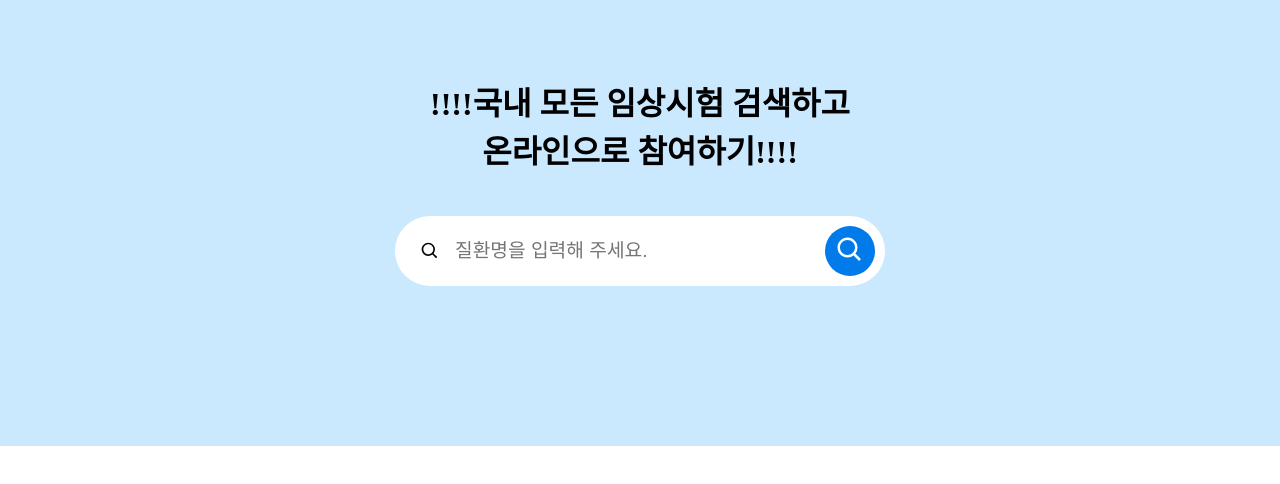
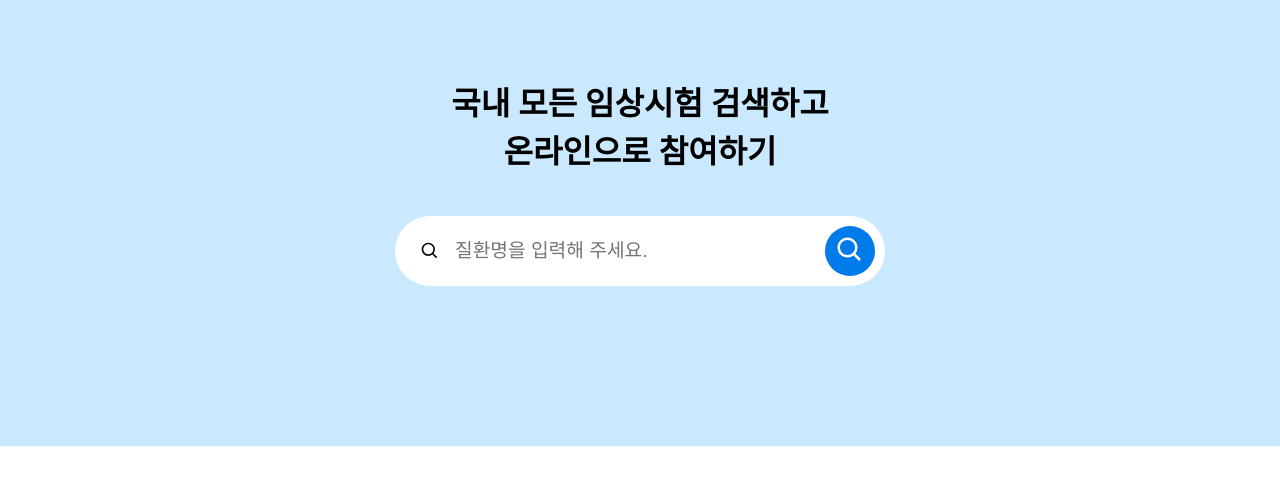
Before and after one commit to pre-onboarding-10th-6/pre-onboarding-10th-2-6, a React (Create React App) app: page / in a window 1280 px wide. Shown: the top 484 px of the page. Built offline with nearby package versions, Linux system fonts and the light colour scheme.

Commit message:
proxy 수정6

```diff
--- a/src/components/Search.tsx
+++ b/src/components/Search.tsx
@@ -69,9 +69,9 @@ const Search = () => {
   return (
     <SearchLayout>
       <h1>
-        !!!!국내 모든 임상시험 검색하고
+        국내 모든 임상시험 검색하고
         <br />
-        온라인으로 참여하기!!!!
+        온라인으로 참여하기
       </h1>
       <section className="search-section">
         <SearchBar
```
